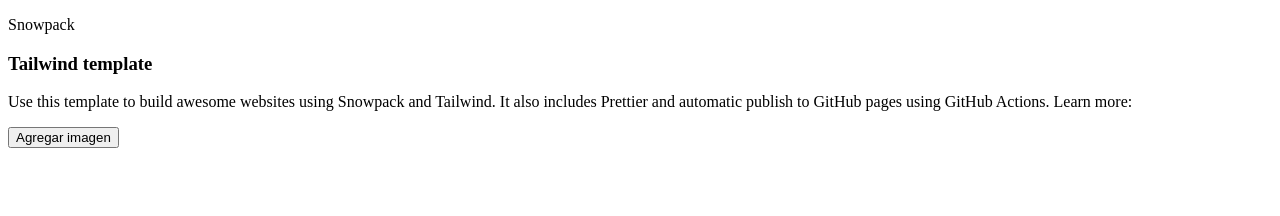
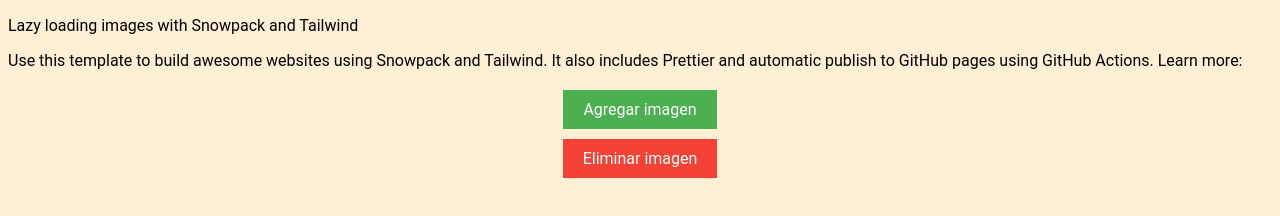
Before and after one commit to giovanyosorio/snowpack-lazy, a website with bundled scripts: page public/index.html in a window 1280 px wide. Built offline with nearby package versions, Linux system fonts and the light colour scheme; files whose address does not match are found by name.

Commit message:
fondo gris, boton de eliminar e imprimir logs

```diff
--- a/public/index.html
+++ b/public/index.html
@@ -36,28 +36,44 @@
         <p
           class="text-base leading-6 text-indigo-600 font-semibold tracking-wide uppercase"
         >
-          Snowpack
+          Lazy loading images with Snowpack and Tailwind
         </p>
         <h3
           class="mt-2 text-3xl leading-8 font-extrabold tracking-tight text-gray-900 sm:text-4xl sm:leading-10"
         >
-          Tailwind template
+
         </h3>
         <p class="mt-4 max-w-2xl text-xl leading-7 text-gray-500 mx-auto">
           Use this template to build awesome websites using Snowpack and
           Tailwind. It also includes Prettier and automatic publish to GitHub
           pages using GitHub Actions. Learn more:
         </p>
-        <button>
+        <div class="botones">
+
+
+        <button class="btnAdd">
           Agregar imagen
         </button>
+        <button id="btnDelete">
+          Eliminar imagen
+        </button>
           <div id="images">
-
+          </div>
           </div>
       </div>
     </div>
 
     <!-- Add more scripts here -->
+    <script>
+      let appendedImages = -1;
+      let loadedImages = 0;
+
+      const printLog = () => {
+      console.log(`⚪ Se han agregado ${appendedImages} imágenes`);
+      console.log(`🟣 Se han cargado ${loadedImages} imágenes`);
+      console.log("---------------------------------------");
+      }
+  </script>
     <script type="module" src="%PUBLIC_URL%/_dist_/index.js"></script>
   </body>
 </html>
--- a/src/index.css
+++ b/src/index.css
@@ -1,3 +1,40 @@
 @import 'tailwindcss/dist/base.css';
 @import 'tailwindcss/dist/components.css';
 @import 'tailwindcss/dist/utilities.css';
+
+*{
+    box-sizing: border-box;
+    font-size: 16px;
+    font-family: 'Roboto', sans-serif;
+    background-color: papayawhip;
+}
+.btnAdd{
+    background-color: #4CAF50;
+    border: none;
+    color: white;
+    padding: 10px 20px;
+    text-align: center;
+    text-decoration: none;
+    display: inline-block;
+    font-size: 16px;
+}
+
+#btnDelete{
+    background-color: #f44336;
+    border: none;
+    color: white;
+    padding: 10px 20px;
+    text-align: center;
+    text-decoration: none;
+    display: inline-block;
+    font-size: 16px;
+    margin: 10px 0px;
+}
+.botones{
+    display: flex;
+    flex-direction: column;
+    justify-content: center;
+    align-items: center;
+    margin-top: 20px;
+
+}
--- a/src/index.js
+++ b/src/index.js
@@ -20,12 +20,24 @@
     const container = document.createElement('div')
     container.className = 'p-4'
     const img = document.createElement('img')
-    img.className = 'mx-auto'
-    img.width = 320
+    //img.className = 'mx-auto'
+    img.width = "320"
     img.dataset.src = `https://randomfox.ca/images/${random()}.jpg` //template string
-    img.alt = 'Random fox'
+/*      const imageWrapper = document.createElement("div");
+    imageWrapper.className = "bg-gray-300";
+    imageWrapper.style.minHeight = "100px";
+    imageWrapper.style.display = "inline-block";
+    imageWrapper.appendChild(img);
+    container.appendChild(imageWrapper); */
+    img.className = 'mx-auto bg-gray-300 rounded-md';
+
+    //img.alt = 'Random fox'
     container.appendChild(img)
+    //return container
+    appendedImages++;
+    printLog();
     return container
+
 }
 
 const nuevaImagen = createImageNode()
@@ -34,6 +46,13 @@
 //agregar imagen al DOM
 
 const addBotton= document.querySelector('button')
+const deleteImages = document.getElementById('btnDelete')
+
+const cleanImages = () => {
+    mountNode.innerHTML = ''
+    console.log('clean')
+}
+deleteImages.addEventListener("click",cleanImages)
 
 const addImages =()=> {
     const newImage = createImageNode()
--- a/src/lazy.js
+++ b/src/lazy.js
@@ -6,7 +6,7 @@
 }
 const observer = new IntersectionObserver((entries) => {
     entries.filter(isIntersecting).forEach(loadImage)
-   // console.log(entries)
+   //console.log(entries.length)
 })
 const loadImage = (entry) => {
    const container = entry.target //img //container (div)
@@ -15,6 +15,8 @@
      const url = imagen.dataset.src
     //load image
     imagen.src = url
+    loadedImages++;
+    printLog();
     //desregistra la imagen
     observer.unobserve(container)
 }
```
